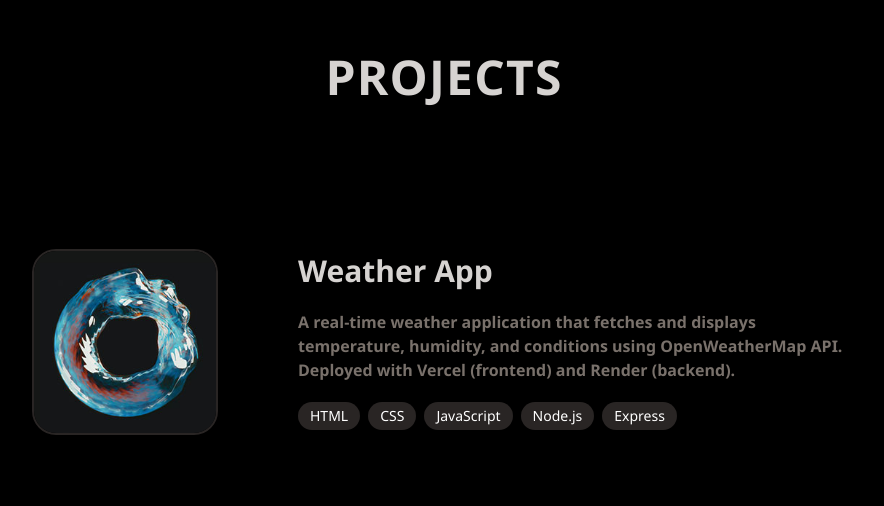
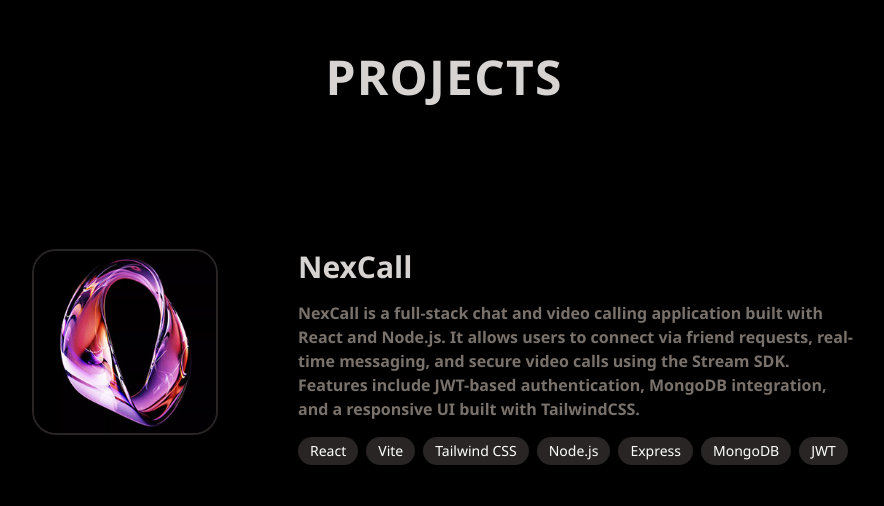
Before and after one commit to ayushsharma1603/ayush-devfolio, a React (Vite) app: page / in a window 1280 px wide. Shown: the part 2270-2776 px from the top of the page, without its empty margins (196-1080 px from the left). Built offline with nearby package versions, Linux system fonts and the light colour scheme.

Commit message:
update resume

```diff
--- a/src/components/Technologies.jsx
+++ b/src/components/Technologies.jsx
@@ -56,9 +56,9 @@ const Technologies = () => {
         className="flex flex-wrap justify-center items-center gap-10"
       >
         {icons.map(({ Icon, color, glow,site }, idx) => (
-          <a href={site} target="_blank">
+          <a key={idx} href={site} target="_blank">
                       <motion.div
-            key={idx}
+
             variants={floatVariants}
             initial="initial"
             animate="animate"
--- a/src/constants/index.js
+++ b/src/constants/index.js
@@ -30,42 +30,61 @@ export const EXPERIENCES = [
 
 export const PROJECTS = [
   {
+    title: "NexCall",
+    image: project3, // You can replace this with a NexCall-specific image
+    description:
+      "NexCall is a full-stack chat and video calling application built with React and Node.js. It allows users to connect via friend requests, real-time messaging, and secure video calls using the Stream SDK. Features include JWT-based authentication, MongoDB integration, and a responsive UI built with TailwindCSS.",
+    technologies: [
+      "React",
+      "Vite",
+      "Tailwind CSS",
+      "Node.js",
+      "Express",
+      "MongoDB",
+      "JWT"
+    ],
+    link: "https://nexcall-video-calling.onrender.com/",
+    target: "_blank"
+  },
+  {
+    title: "React Portfolio Website",
+    image: project2,
+    description:
+      "My personal portfolio built with React, TailwindCSS, and Framer Motion, showcasing my projects, skills, and contact details. It features a responsive layout, smooth animations, custom cursor effects, and an integrated EmailJS-powered contact form. Designed with performance, interactivity, and clean UI in mind.",
+    technologies: ["React", "Tailwind CSS", "HTML", "CSS"],
+    link: "https://ayush-devfolio.vercel.app/",
+    target: "_blank"
+  },
+  {
     title: "Weather App",
-    image: project1,
+    image: project3,
     description:
-      "A real-time weather application that fetches and displays temperature, humidity, and conditions using OpenWeatherMap API. Deployed with Vercel (frontend) and Render (backend).",
+      "A real-time weather application that fetches and displays temperature, humidity, and conditions using OpenWeatherMap API. Deployed with Vercel and Render",
     technologies: ["HTML", "CSS", "JavaScript", "Node.js", "Express"],
     link: "https://weather-app-eight-lovat.vercel.app/",
-    target:"_blank"
+    target: "_blank"
   },
   {
     title: "To-Do List Web App",
-    target:"_blank",
-    image: project2,
+    image: project1,
     description:
       "A full-stack to-do list application using Node.js and EJS with file-based task storage. Features include add, edit, delete, and view, with a clean TailwindCSS interface.",
     technologies: ["Node.js", "Express", "EJS", "Tailwind CSS"],
     link: "https://github.com/ayushsharma1603/To-Do-list",
+    target: "_blank"
   },
-  {
-    title: "React Portfolio Website",
-    image: project3,
-    description:
-      "My personal portfolio built with React, TailwindCSS, and Framer Motion, showcasing my projects, skills, and contact details. It features a responsive layout, smooth animations, custom cursor effects, and an integrated EmailJS-powered contact form. Designed with performance, interactivity, and clean UI in mind.",
-    technologies: ["React", "Tailwind CSS", "HTML", "CSS"],
-    link: "",
-    target:""
-  },
+
   {
     title: "Tic-Tac-Toe Game",
-    target:"_blank",
     image: project4,
     description:
-      "A two-player Tic-Tac-Toe game implemented in vanilla JavaScript with win/draw logic and a minimalist interface.",
+      "A minimalist two-player Tic-Tac-Toe game developed using vanilla JavaScript, featuring robust win and draw logic. Built as a frontend-focused hobby project to practice core JS concepts.",
     technologies: ["HTML", "CSS", "JavaScript"],
     link: "https://ayushsharma1603.github.io/Tic-Tac-Toe/",
-  },
+    target: "_blank"
+  }
 ];
+
 
 
 export const CONTACT = {
```
Also changed, not shown: 1 other file (tests, documents, lock files or other folders).
